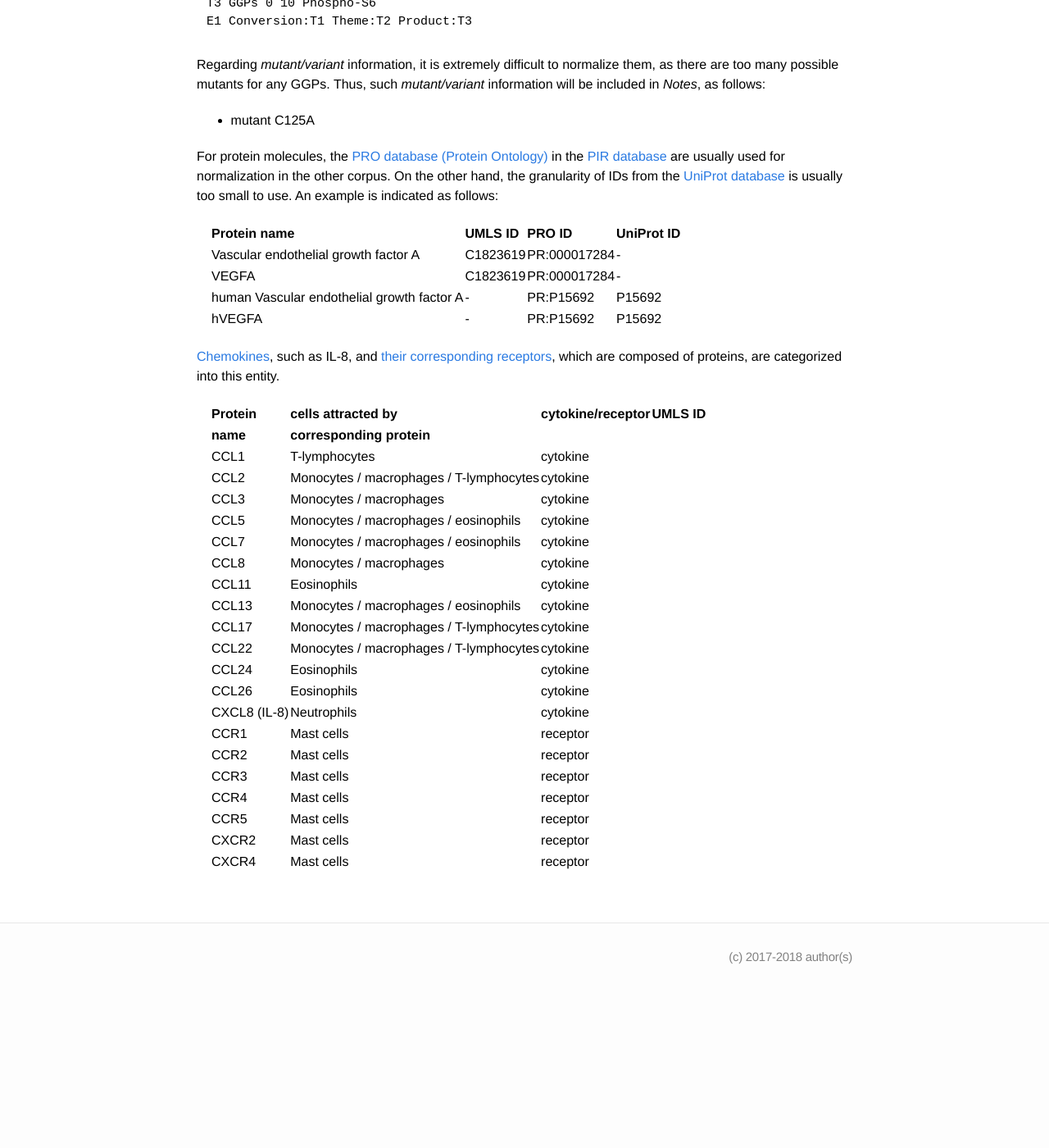
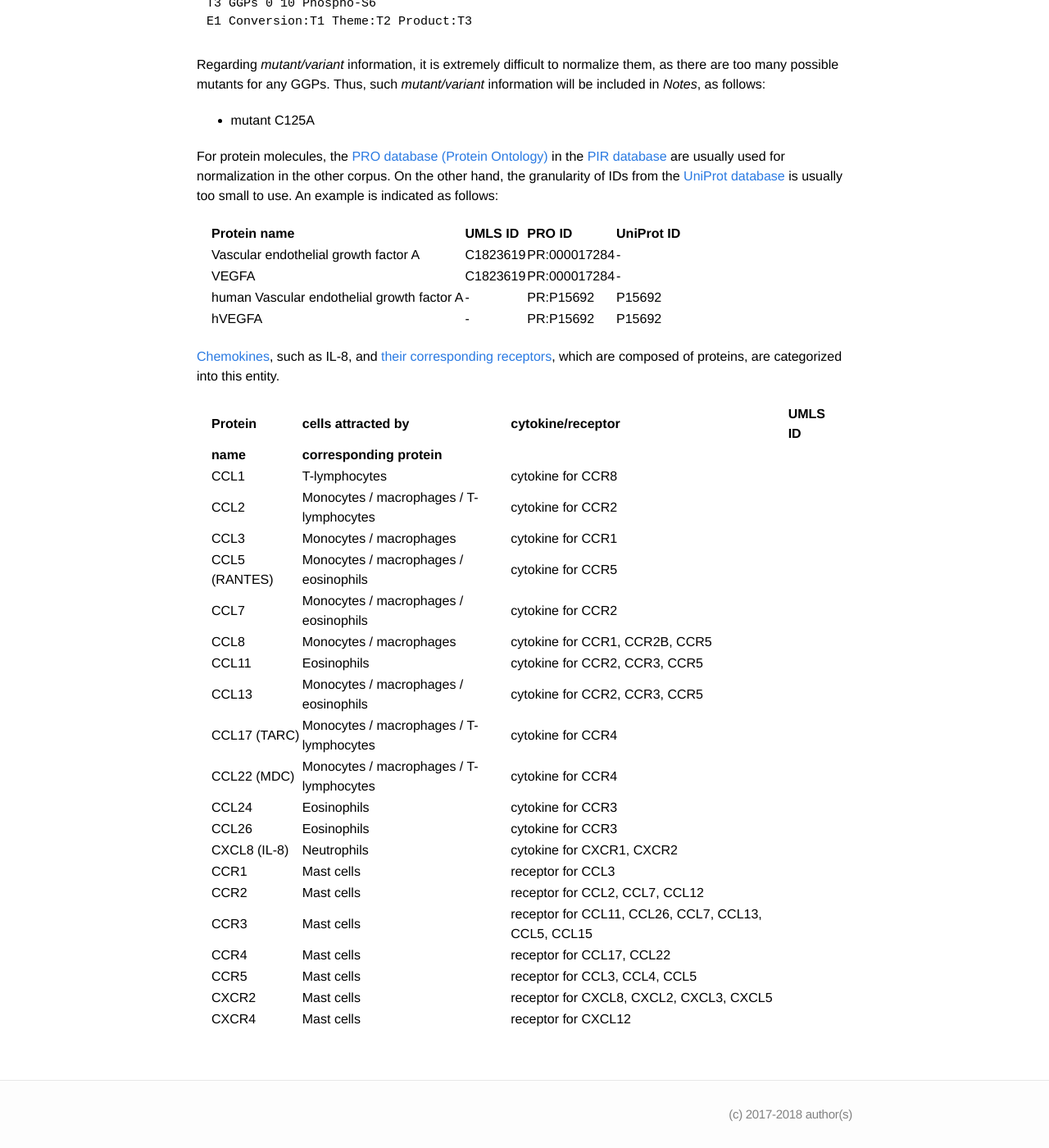
Before and after one commit to ezcatdb/molbiol_lung_corpus-guidelines, a Jekyll site: the page built from _entity/GGPs.md, in a window 1280 px wide and 1400 px high, scrolled down 2455 px. Shown: the whole window at 82% size. Built offline with Jekyll 4.4.1, drawn with Linux system fonts in a browser that asks for light colours; before the commit the page ends 3663 px from its top, so only the background shows below that.

Commit message:
additional info for the new table in _entity/GGPs.md

```diff
--- a/_entity/GGPs.md
+++ b/_entity/GGPs.md
@@ -172,26 +172,26 @@ An example is indicated as follows:
 | Protein       |        cells attracted by                |  cytokine/receptor      | UMLS ID    |
 |  name         |       corresponding protein              |                         |            |
 |---------------|------------------------------------------|-------------------------|------------|
-| CCL1          | T-lymphocytes                            |  cytokine  | |
-| CCL2          | Monocytes / macrophages / T-lymphocytes  |  cytokine  | |
-| CCL3          | Monocytes / macrophages                  |  cytokine  | |
-| CCL5          | Monocytes / macrophages / eosinophils    |  cytokine  | |
-| CCL7          | Monocytes / macrophages / eosinophils    |  cytokine  | |
-| CCL8          | Monocytes / macrophages                  |  cytokine  | |
-| CCL11         | Eosinophils                              |  cytokine  | |
-| CCL13         | Monocytes / macrophages / eosinophils    |  cytokine  | |
-| CCL17         | Monocytes / macrophages / T-lymphocytes  |  cytokine  | |
-| CCL22         | Monocytes / macrophages / T-lymphocytes  |  cytokine  | |
-| CCL24         | Eosinophils                              |  cytokine  | |
-| CCL26         | Eosinophils                              |  cytokine  | |
-| CXCL8 (IL-8)  | Neutrophils                              |  cytokine  | |
-| CCR1          | Mast cells                               |  receptor  | |
-| CCR2          | Mast cells                               |  receptor  | |
-| CCR3          | Mast cells                               |  receptor  | |
-| CCR4          | Mast cells                               |  receptor  | |
-| CCR5          | Mast cells                               |  receptor  | |
-| CXCR2         | Mast cells                               |  receptor  | |
-| CXCR4         | Mast cells                               |  receptor  | |
+| CCL1          | T-lymphocytes                            |  cytokine for CCR8 | |
+| CCL2          | Monocytes / macrophages / T-lymphocytes  |  cytokine for CCR2 | |
+| CCL3          | Monocytes / macrophages                  |  cytokine for CCR1 | |
+| CCL5 (RANTES) | Monocytes / macrophages / eosinophils    |  cytokine for CCR5 | |
+| CCL7          | Monocytes / macrophages / eosinophils    |  cytokine for CCR2 | |
+| CCL8          | Monocytes / macrophages                  |  cytokine for CCR1, CCR2B, CCR5 | |
+| CCL11         | Eosinophils                              |  cytokine for CCR2, CCR3, CCR5  | |
+| CCL13         | Monocytes / macrophages / eosinophils    |  cytokine for CCR2, CCR3, CCR5  | |
+| CCL17 (TARC)  | Monocytes / macrophages / T-lymphocytes  |  cytokine for CCR4 | |
+| CCL22 (MDC)   | Monocytes / macrophages / T-lymphocytes  |  cytokine for CCR4 | |
+| CCL24         | Eosinophils                              |  cytokine for CCR3 | |
+| CCL26         | Eosinophils                              |  cytokine for CCR3 | |
+| CXCL8 (IL-8)  | Neutrophils                              |  cytokine for CXCR1, CXCR2 | |
+| CCR1          | Mast cells                               |  receptor for CCL3 | |
+| CCR2          | Mast cells                               |  receptor for CCL2, CCL7, CCL12 | |
+| CCR3          | Mast cells                               |  receptor for CCL11, CCL26, CCL7, CCL13, CCL5, CCL15 | |
+| CCR4          | Mast cells                               |  receptor for CCL17, CCL22 | |
+| CCR5          | Mast cells                               |  receptor for CCL3, CCL4, CCL5 | |
+| CXCR2         | Mast cells                               |  receptor for CXCL8, CXCL2, CXCL3, CXCL5 | |
+| CXCR4         | Mast cells                               |  receptor for CXCL12 | |
 
 </div>
 
```
